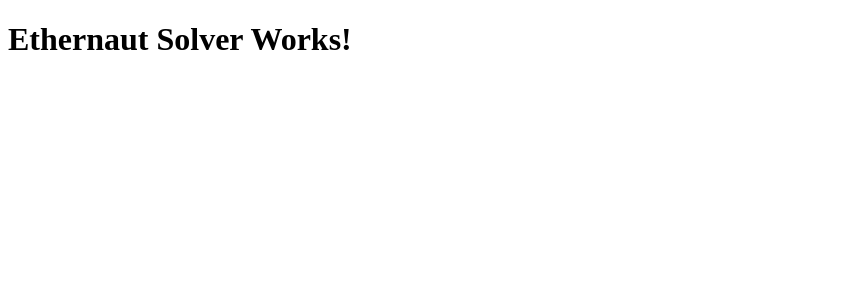
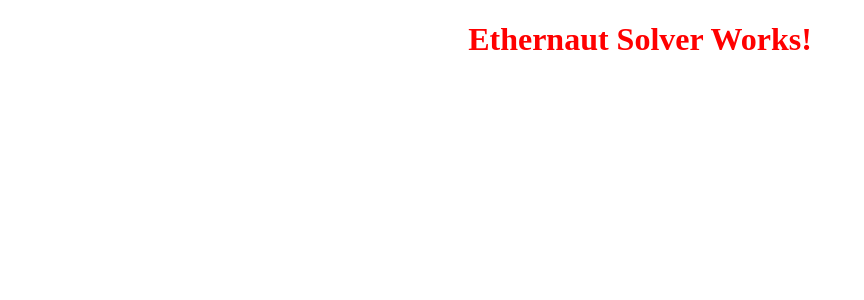
Before and after one commit to bperekitko/ethernaut-solver, a React app: page / in a window 1280 px wide. Shown: the top 300 px of the page, without its empty margins (0-864 px from the left). Built offline with nearby package versions, Linux system fonts and the light colour scheme.

Commit message:
Add Css Modules

```diff
--- a/package.json
+++ b/package.json
@@ -29,6 +29,7 @@
     "style-loader": "^1.2.1",
     "ts-loader": "^8.0.4",
     "typescript": "^4.0.3",
+    "typescript-plugin-css-modules": "^2.7.0",
     "webpack": "^4.44.2",
     "webpack-cli": "^3.3.12",
     "webpack-dev-server": "^3.11.0"
--- a/src/App.tsx
+++ b/src/App.tsx
@@ -1,7 +1,8 @@
-import React from 'react';
+import React, { FunctionComponent } from 'react';
+import styles from './app.module.css';
 
-const App: React.FunctionComponent<unknown> = () => {
-  return <h1>Ethernaut Solver Works!</h1>;
+const App: FunctionComponent<unknown> = () => {
+  return <h1 className={styles.title}>Ethernaut Solver Works!</h1>;
 };
 
 export default App;
--- /dev/null
+++ b/src/app.module.css
@@ -0,0 +1,4 @@
+.title {
+  color: red;
+  text-align: center;
+}
--- a/webpack.config.js
+++ b/webpack.config.js
@@ -21,7 +21,7 @@
     ],
   },
   resolve: {
-    extensions: ['.ts', '.tsx', '.js'],
+    extensions: ['.ts', '.tsx', '.js', 'css', 'scss'],
   },
   output: {
     path: path.resolve(__dirname, 'dist/'),
```
Also changed, not shown: src/styles.d.ts (added, +11 -0 lines), 1 other file (tests, documents, lock files or other folders).
